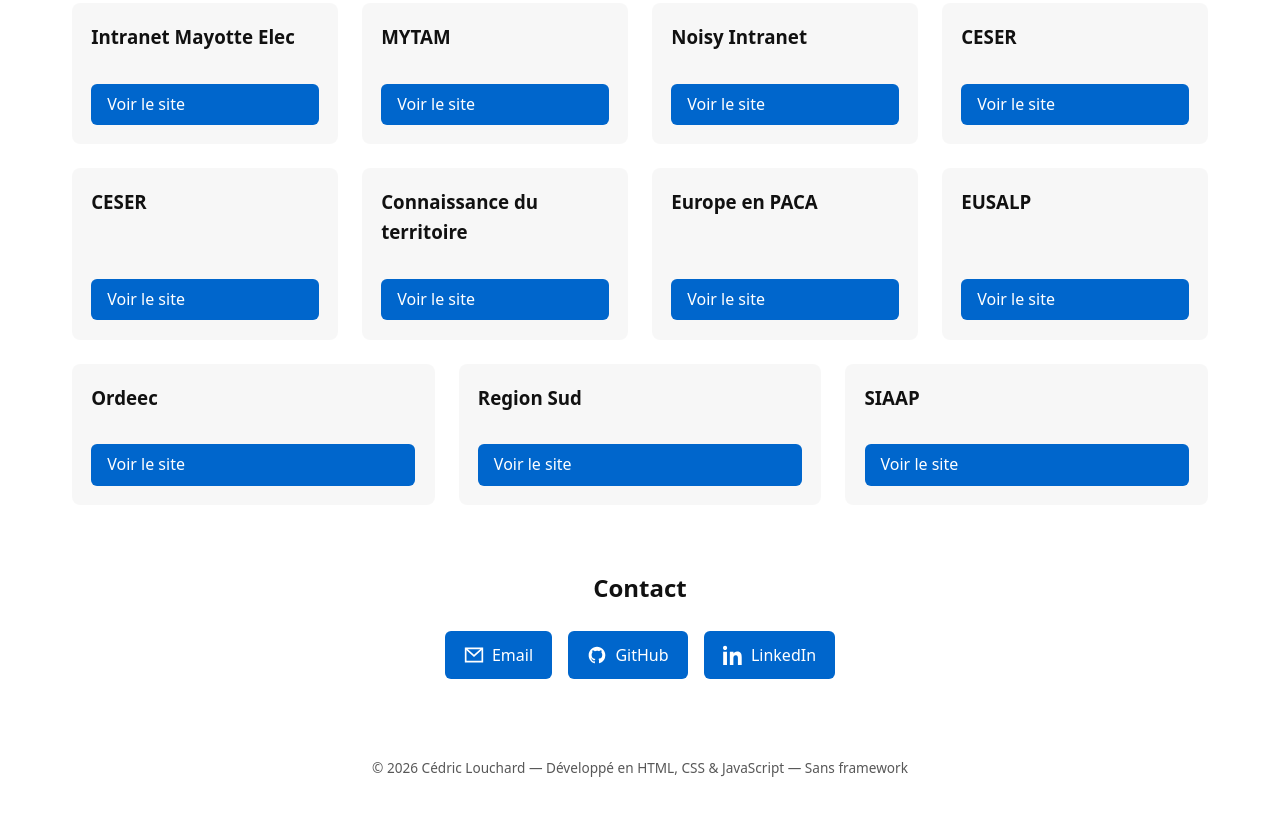
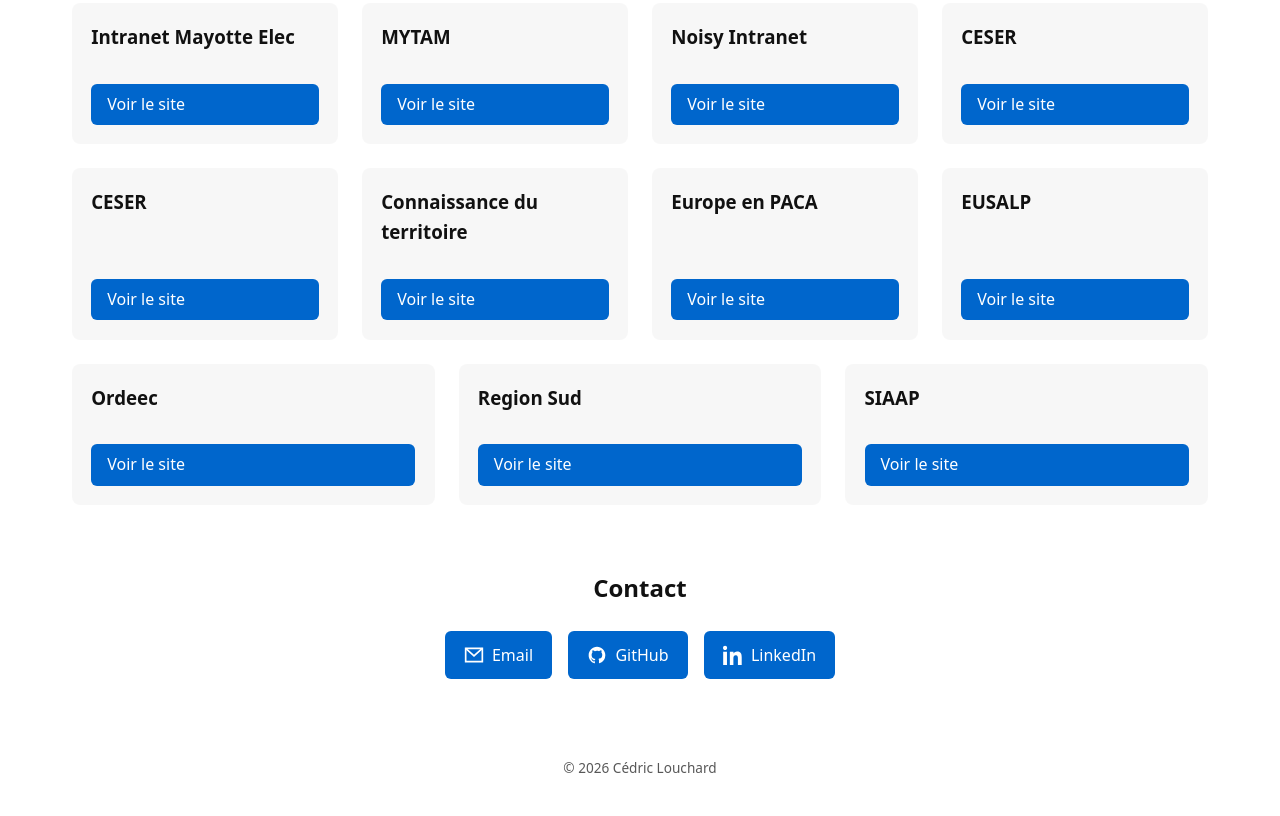
Before and after one commit to HarrikaneC5N/HarrikaneC5N.github.io, a plain HTML site: page index.html in a window 1280 px wide. Shown: the part 1614-2430 px from the top of the page. Drawn offline with Linux system fonts and the light colour scheme.

Commit message:
fix footer

```diff
--- a/index.html
+++ b/index.html
@@ -312,7 +312,7 @@
     </main>
     <footer>
         <p>
-            © 2026 Cédric Louchard — Développé en HTML, CSS & JavaScript — Sans framework
+            © 2026 Cédric Louchard
         </p>
     </footer>
 
```
Also changed, not shown: 1 other file.
